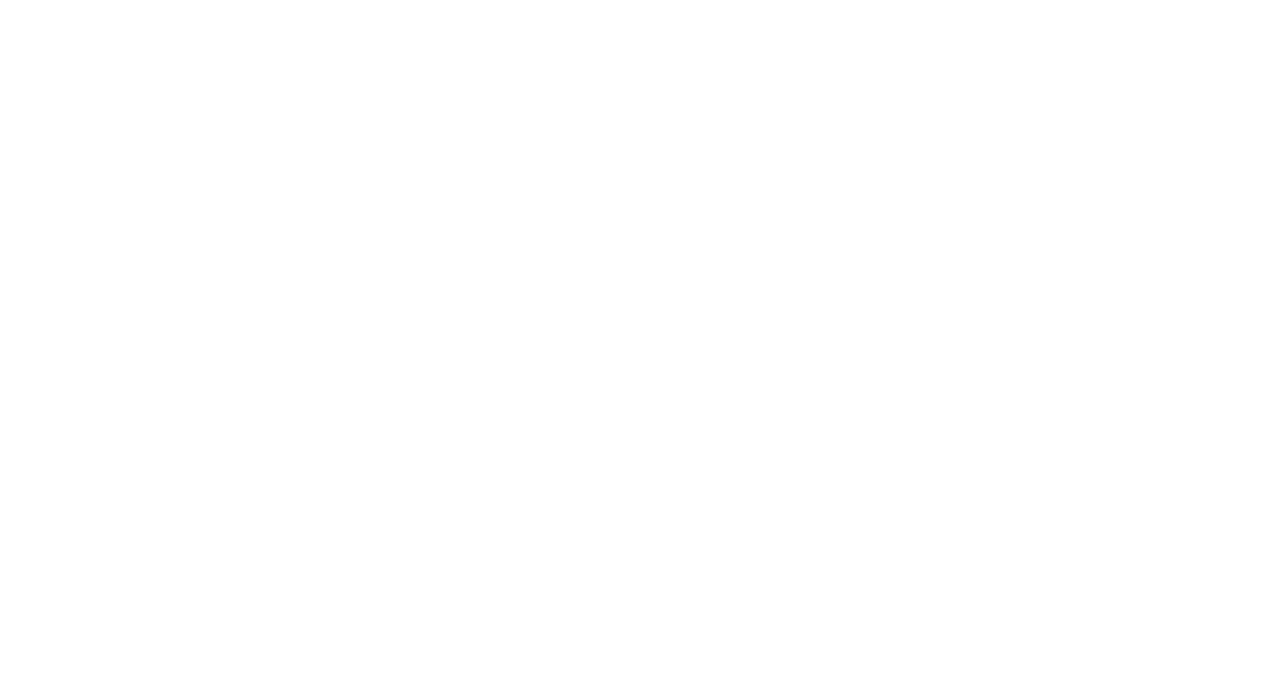
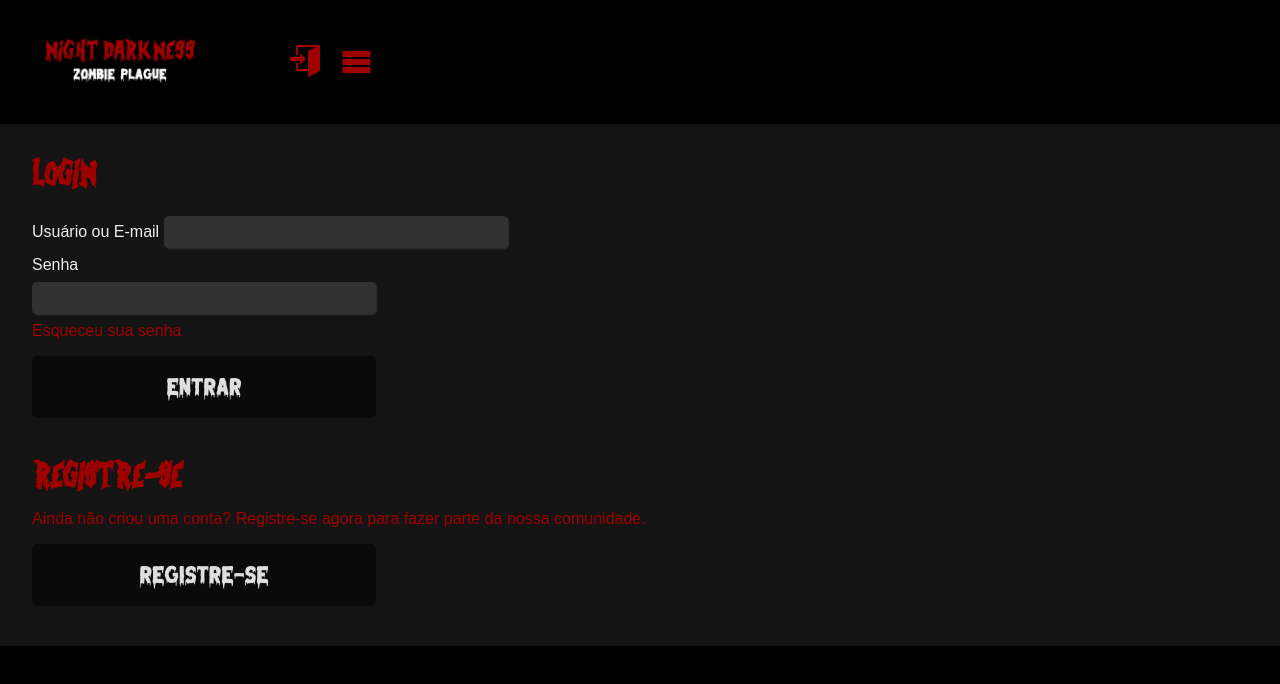
Before and after one commit to sushinectar/ndk-forum, a plain HTML site: page assets/html/login.html in a window 1280 px wide. Drawn offline with Linux system fonts and the light colour scheme; files whose address does not match are found by name; a web font is replaced by a local one.

Commit message:
starting the login page.

```diff
--- /dev/null
+++ b/assets/css/login.css
@@ -0,0 +1,135 @@
+* {
+  margin: 0;
+  padding: 0;
+}
+
+a {
+  color: #9f0000;
+  text-decoration: none;
+}
+
+a:visited {
+  color: #9f0000;
+}
+
+body {
+  color: #9f0000;
+  background-color: black;
+  font-family: "DotGothic16", sans-serif;
+}
+
+nav {
+  display: flex;
+  align-items: center;
+  flex-direction: row;
+  justify-items: center;
+}
+
+input[type="email"] {
+  width: 20.5rem;
+  height: 2rem;
+  border: none;
+  border-radius: 5px;
+  background-color: rgb(50, 50, 50);
+  box-shadow: 1px 1px 2px #333333;
+  font-size: 1rem;
+  padding: 0 0.5rem 0 0.5rem;
+  color: rgb(170, 170, 170);
+}
+
+input[type="password"] {
+  width: 20.5rem;
+  height: 2rem;
+  border: none;
+  border-radius: 5px;
+  background-color: rgb(50, 50, 50);
+  box-shadow: 1px 1px 2px #333333;
+  font-size: 1rem;
+  padding: 0 0.5rem 0 0.5rem;
+  color: rgb(170, 170, 170);
+}
+
+textarea:focus,
+input:focus,
+select:focus {
+  outline: 0;
+  border: 0 none;
+  box-shadow: 0 0 0 0;
+}
+
+button[type="submit"] {
+  width: 21.5rem;
+  padding: 1rem;
+  font-size: 1.5rem;
+  font-family: melted;
+  border: none;
+  border-radius: 5px;
+  color: #dedede;
+  background-color: rgb(10, 10, 10);
+}
+
+.interact {
+  margin: 0 0 0 3rem;
+}
+
+.icon-enter:before {
+  content: "\ea13";
+  margin: 0 0.5rem 0 0;
+  font-size: 2rem;
+}
+
+.icon-menu:before {
+  content: "\e9bd";
+  margin: 0 0 0 0.5rem;
+  font-size: 2rem;
+  color: #9f0000;
+}
+
+.menu-btn {
+  cursor: pointer;
+  border: none;
+  background-color: transparent;
+}
+
+.logo-ndk {
+  width: 15rem;
+}
+
+.container {
+  padding: 2.5rem 2rem 2.5rem 2rem;
+  background-color: rgb(20, 20, 20);
+}
+
+.container h1 {
+  margin: 0 0 1rem 0;
+  font-size: 1.5rem;
+  font-family: Curse;
+  text-transform: uppercase;
+  color: #9f0000;
+}
+
+.container label {
+  color: #eee;
+}
+
+.box-login {
+  margin: 0 0 3rem 0;
+}
+
+.box-login a {
+  margin: 0 0 1rem 0;
+}
+
+.box-login input {
+  margin: 0.5rem 0 0.5rem 0;
+  border-radius: 5px;
+}
+
+.pass {
+  display: flex;
+  flex-direction: column;
+}
+
+.box-register p {
+  margin: 0 0 1rem 0;
+}
--- /dev/null
+++ b/assets/css/media-login.css
@@ -0,0 +1,52 @@
+@media (max-width: 400px) {
+  input[type="email"] {
+    width: 19.5rem;
+  }
+
+  input[type="password"] {
+    width: 19.5rem;
+  }
+
+  button[type="submit"] {
+    width: 20.5rem;
+  }
+  .interact {
+    margin: 0 0 0 2rem;
+  }
+}
+
+@media screen and (max-width: 376px) {
+  input[type="email"] {
+    width: 18.5rem;
+  }
+
+  input[type="password"] {
+    width: 18.5rem;
+  }
+
+  button[type="submit"] {
+    width: 19.5rem;
+  }
+
+  .logo-ndk {
+    width: 12rem;
+  }
+
+  .interact {
+    margin: 0 0 0 3rem;
+  }
+}
+
+@media screen and (max-width: 370px) {
+  input[type="email"] {
+    width: 17.5rem;
+  }
+
+  input[type="password"] {
+    width: 17.5rem;
+  }
+
+  button[type="submit"] {
+    width: 18.5rem;
+  }
+}
--- a/assets/css/style.css
+++ b/assets/css/style.css
@@ -44,6 +44,7 @@ nav {
 .menu-btn {
   border: none;
   background-color: transparent;
+  cursor: pointer;
 }
 
 .logo-ndk {
@@ -54,6 +55,7 @@ nav {
   background-color: rgb(20, 20, 20);
   margin: 0 1rem;
   padding: 1rem;
+  border-radius: 10px;
 }
 
 .intro {
@@ -66,6 +68,7 @@ nav {
 .intro h1 {
   padding: 0.5rem;
   border: 5px double #9f0000;
+  border-radius: 5px;
   font-size: 2.1rem;
   font-family: Melted;
   text-transform: uppercase;
@@ -94,6 +97,7 @@ nav {
 .box-sv {
   background-color: rgb(10, 10, 10);
   padding: 2rem;
+  border-radius: 10px;
 }
 
 .box-sv img {
@@ -110,10 +114,11 @@ nav {
 #ndk-zombie {
   display: flex;
   flex-direction: row;
+  height: 5rem;
+  margin: 0 0 0.5rem 0;
+  border-radius: 5px;
   color: #eee;
-  margin: 0 0 0.5rem 0;
   background-color: rgb(20, 20, 20);
-  height: 5rem;
 }
 
 .text-zombie {
@@ -123,9 +128,10 @@ nav {
 #ndk-fun {
   display: flex;
   flex-direction: row;
+  height: 5rem;
+  border-radius: 5px;
   color: #eee;
   background-color: rgb(20, 20, 20);
-  height: 5rem;
 }
 
 .text-4fun {
--- a/assets/fonts/fonts.css
+++ b/assets/fonts/fonts.css
@@ -22,11 +22,11 @@
 
 @font-face {
   font-family: "icomoon";
-  src: url("fonts/icomoon.eot?r8zxnn");
-  src: url("fonts/icomoon.eot?r8zxnn#iefix") format("embedded-opentype"),
-    url("fonts/icomoon.ttf?r8zxnn") format("truetype"),
-    url("fonts/icomoon.woff?r8zxnn") format("woff"),
-    url("fonts/icomoon.svg?r8zxnn#icomoon") format("svg");
+  src: url("../fonts/icomoon.eot?r8zxnn");
+  src: url("../fonts/icomoon.eot?r8zxnn#iefix") format("embedded-opentype"),
+    url("../fonts/icomoon.ttf?r8zxnn") format("truetype"),
+    url("../fonts/icomoon.woff?r8zxnn") format("woff"),
+    url("../fonts/icomoon.svg?r8zxnn#icomoon") format("svg");
   font-weight: normal;
   font-style: normal;
   font-display: block;
--- a/assets/html/login.html
+++ b/assets/html/login.html
@@ -1,11 +1,51 @@
 <!DOCTYPE html>
 <html lang="pt-BR">
-<head>
-    <meta charset="UTF-8">
-    <meta name="viewport" content="width=device-width, initial-scale=1.0">
+  <head>
+    <meta charset="UTF-8" />
+    <meta name="viewport" content="width=device-width, initial-scale=1.0" />
     <title>Login | NDK | Night Darkness</title>
-</head>
-<body>
 
-</body>
+    <link rel="stylesheet" href="/assets/css/login.css" />
+    <link rel="stylesheet" href="/assets/css/media-login.css" />
+    <link rel="stylesheet" href="/assets/fonts/fonts.css" />
+  </head>
+  <body>
+    <nav>
+      <a href="/index.html"
+        ><img class="logo-ndk" src="/assets/img/logo-titulo.png" alt="logo NDK"
+      /></a>
+      <div class="interact">
+        <a href="./assets/html/login.html"><span class="icon-enter"></span></a>
+        <button class="menu-btn">
+          <span class="icon-menu"></span>
+        </button>
+      </div>
+    </nav>
+
+    <div class="container">
+      <h1>Login</h1>
+      <div class="box-login">
+        <div class="e-mail">
+          <label class="email-label">Usuário ou E-mail</label>
+          <input class="imput-email" type="email" name="email" id="email" />
+        </div>
+        <div class="pass">
+          <label class="pass-label">Senha</label>
+          <input type="password" name="passwd" id="passwd" />
+          <a href="./login.html">Esqueceu sua senha</a>
+        </div>
+        <button class="submit" type="submit">Entrar</button>
+      </div>
+      <h1>Registre-se</h1>
+      <div class="box-register">
+        <p>
+          Ainda não criou uma conta? Registre-se agora para fazer parte da nossa
+          comunidade.
+        </p>
+        <button type="submit">Registre-se</button>
+      </div>
+    </div>
+
+    <script src="/assets/js/script.js"></script>
+  </body>
 </html>
```
Also changed, not shown: index.html (+8 -2 lines), assets/css/media-index.css (renamed from assets/css/media.css), assets/html/forgot.html (added).
